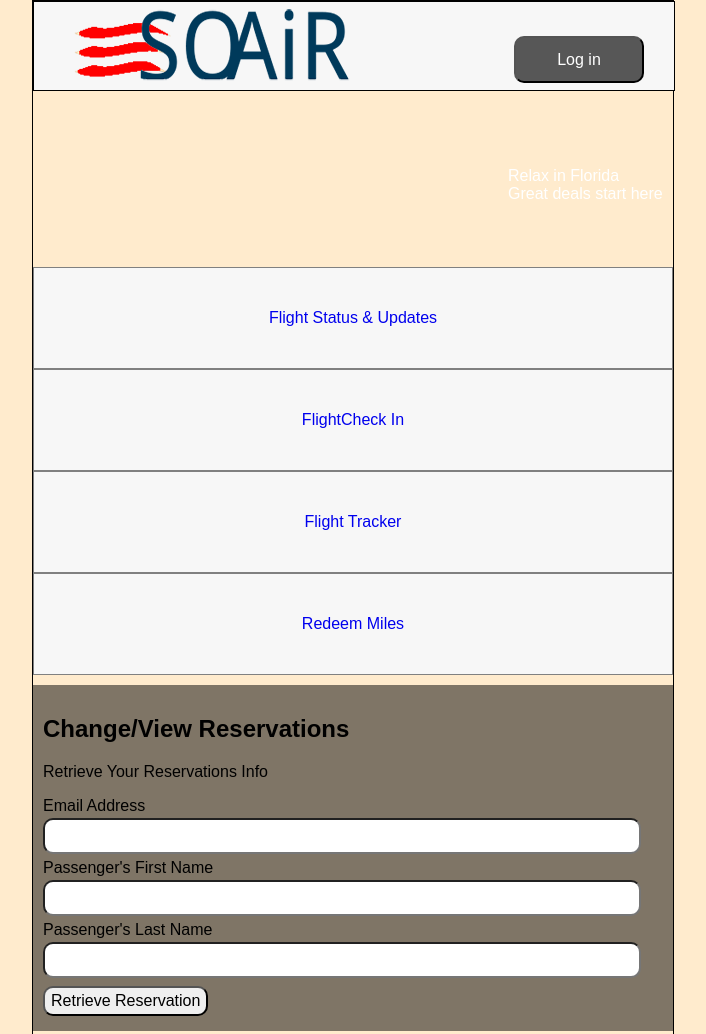
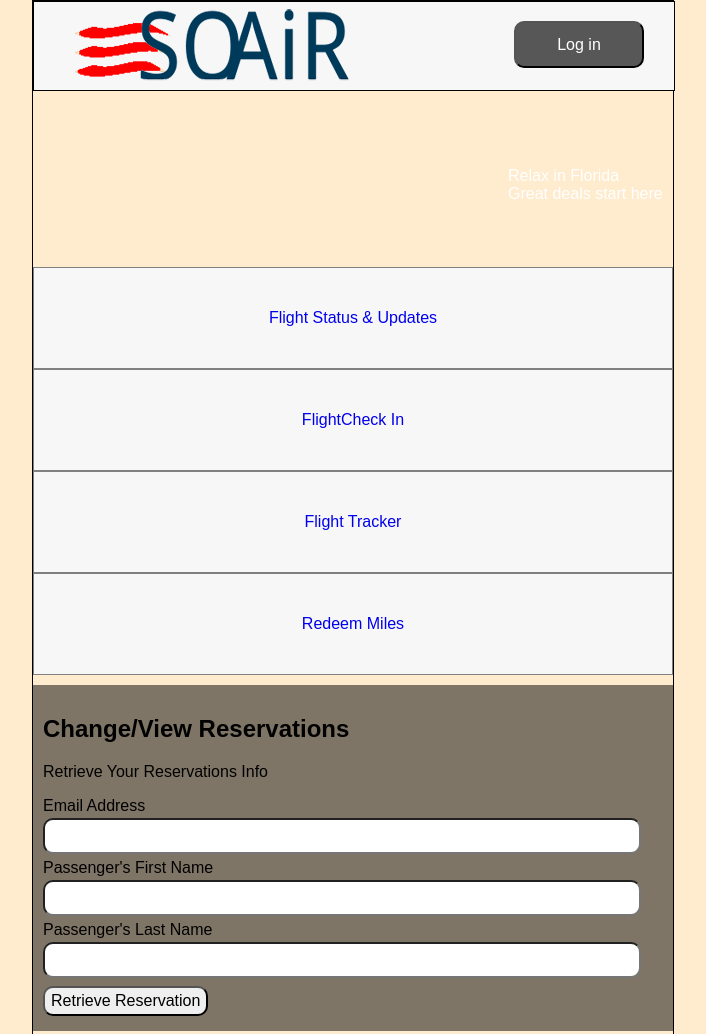
Before and after one commit to jhatton/soAir, a plain HTML site: page SoAir/mobile/index.html in a window 1280 px wide. Shown: the top 1034 px of the page, without its empty margins (287-993 px from the left). Drawn offline with Linux system fonts and the light colour scheme.

Commit message:
fixed button alignment

```diff
--- a/SoAir/mobile/css/main.css
+++ b/SoAir/mobile/css/main.css
@@ -29,7 +29,7 @@ h1 {
 	color: white;
 	font-size: 1em;
 	float: right;
-	margin-top: -75px;
+	margin-top: -90px;
 	margin-right: 30px;
 	-moz-border-radius: 10px;
 	-webkit-border-radius: 10px;
```
